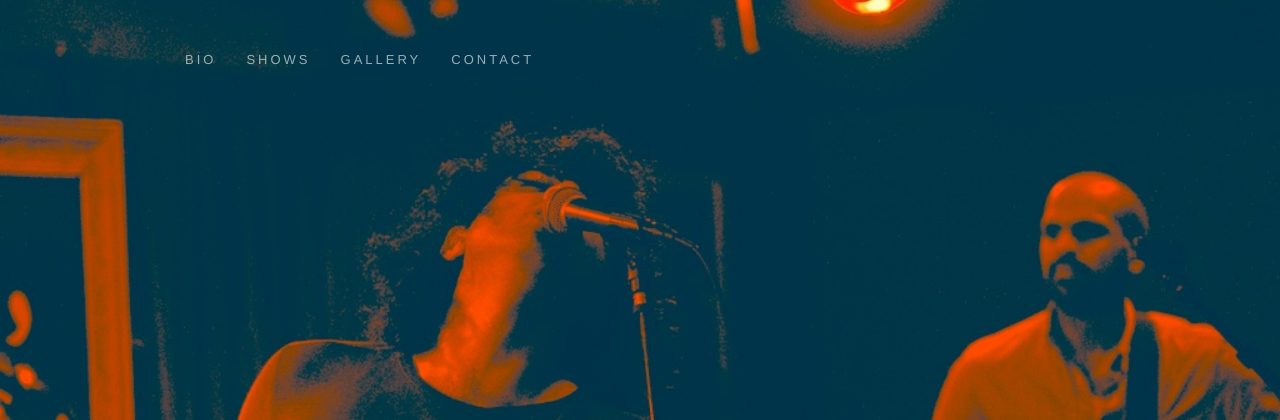
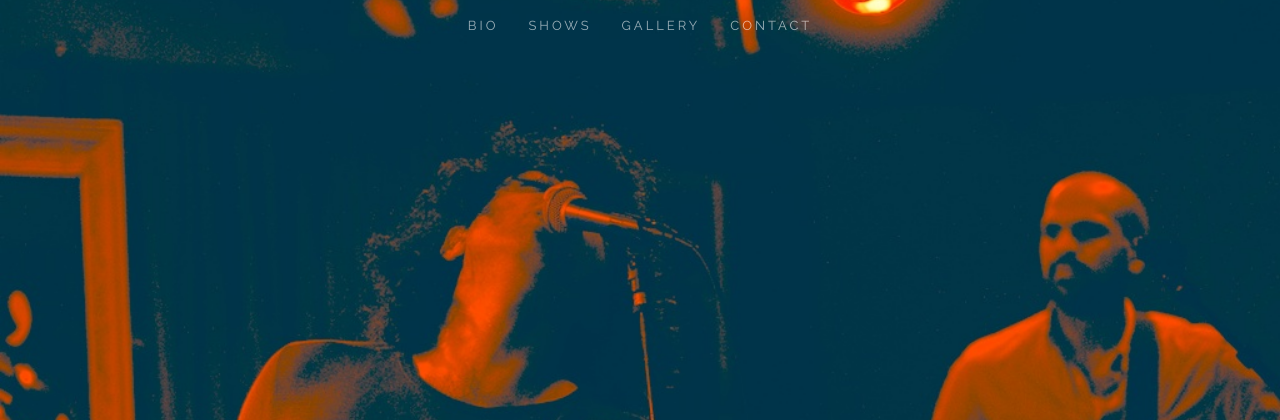
Before and after one commit to nityaoberoi/sepoy, a Flask app: page / in a window 1280 px wide. Shown: the top 420 px of the page. Run offline with Flask 2, Linux system fonts and the light colour scheme; style sheets or scripts are compiled from the project's sources; some libraries are stand-ins or nearby versions.

Commit message:
Menu styles

```diff
--- a/static/scss/_media.scss
+++ b/static/scss/_media.scss
@@ -1,22 +1,15 @@
-@media(min-width: $screen-sm-min) {
-  .navbar-brand {
-    display: none;
+@media(max-width: $screen-xs-max) {
+  .navbar-inverse .navbar-brand {
+    display: block;
+    font-family: $font-family-sans-serif;
+    font-size: 17px;
+    text-transform: uppercase;
   }
 }
 
-@media(max-width: $screen-sm-max) {
-  .navbar-nav > li {
-    margin: 1.25em 0;
-    font-family: "Source Sans Pro",Tahoma,Arial,sans-serif;
-    font-weight: 400;
-    line-height: 1.25em;
-    letter-spacing: 4px;
-    font-size: 13px;
-    line-height: 1.5em;
-    text-transform: uppercase;
-    text-decoration: none;
-    letter-spacing: 3px;
-    font-weight: 300;
-    font-style: normal;
+@media(max-width: $screen-sm-min) {
+  .navbar-inverse {
+    background-color: rgba(34, 34, 34, 1);
+    border-color: rgba(9, 9, 9, 1);
   }
 }
--- a/static/scss/_variables.scss
+++ b/static/scss/_variables.scss
@@ -56,7 +56,7 @@ $white:                  #ffffff;
 // -------------------------
 
 // $font-family-sans-serif:  "Gill Sans W04 Book","Helvetica Neue",Helvetica,Arial,sans-serif;
-$font-family-sans-serif:  'Novocento', 'Helvetica Neue', Helvetica, Helvetica, Arial, sans-serif;
+$font-family-sans-serif:  'Raleway', 'Helvetica Neue', Helvetica, Helvetica, Arial, sans-serif;
 $font-family-serif:       'Bitter',Georgia,Cambria,"Times New Roman",Times,serif;
 //$font-family-monospace:   Monaco, Menlo, Consolas, "Courier New", monospace;
 $font-family-base:        $font-family-sans-serif;
--- a/static/scss/pages/_base.scss
+++ b/static/scss/pages/_base.scss
@@ -22,13 +22,17 @@ body {
   background-image: url('../img/backgrounds/cover.jpg');
 }
 
-.navbar-nav {
-  margin: 1em auto 30px;
+.navbar .navbar-nav {
+  display: inline-block;
+  float: none;
+  vertical-align: top;
+}
+
+.navbar .navbar-collapse {
   text-align: center;
 }
 
 .navbar-nav > li {
-  margin: 1.25em 0;
   font-family: $font-family-sans-serif;
   font-weight: 400;
   line-height: 1.25em;
@@ -41,3 +45,7 @@ body {
   font-weight: 300;
   font-style: normal;
 }
+
+.navbar-inverse .navbar-brand {
+  display: none;
+}
--- a/templates/base.html
+++ b/templates/base.html
@@ -13,6 +13,7 @@
     <link href="/static/css/screen.css" media="screen, projection" rel="stylesheet" type="text/css" />
     <link href="/static/css/print.css" media="print" rel="stylesheet" type="text/css" />
     <link href="//maxcdn.bootstrapcdn.com/font-awesome/4.3.0/css/font-awesome.min.css" rel="stylesheet" />
+    <link href='http://fonts.googleapis.com/css?family=Raleway:400,600,700' rel='stylesheet' type='text/css'>
     <!--[if IE]>
           <link href="/static/css/ie.css" media="screen, projection" rel="stylesheet" type="text/css" />
     <![endif]-->
```
Also changed, not shown: static/css/screen.css.
